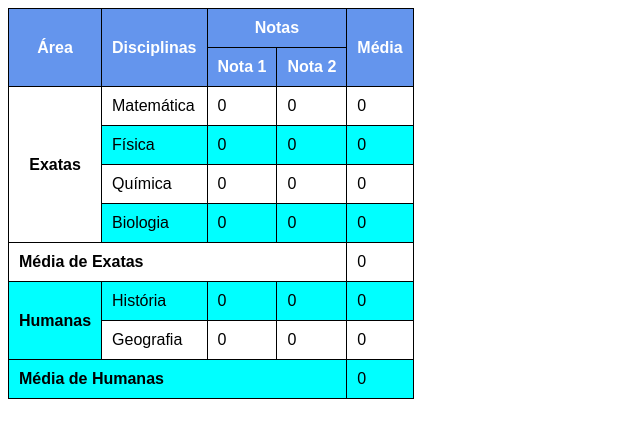
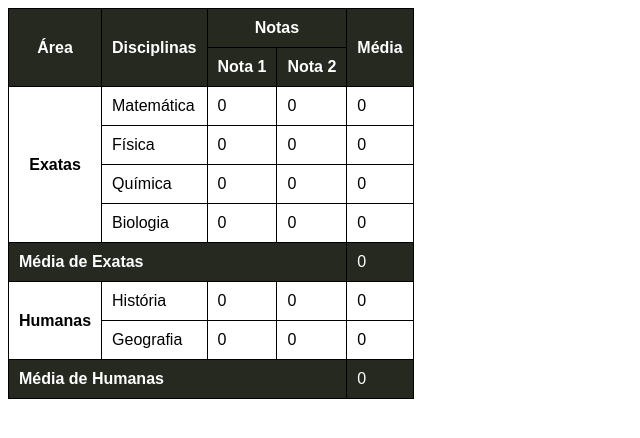
Before and after one commit to gabrielalves0617/html-css, a plain HTML site: page desafios/d014/desafio14.html in a window 1280 px wide. Shown: the whole page, without its empty margins (0-640 px from the left). Drawn offline with Linux system fonts and the light colour scheme.

Commit message:
desafio 14 terminado

```diff
--- a/desafios/d014/desafio14.html
+++ b/desafios/d014/desafio14.html
@@ -27,7 +27,7 @@
         }
 
         thead:nth-child(odd) {
-            background-color: cornflowerblue;
+            background-color: rgb(37, 41, 32);
             color: white;
 
         }
@@ -37,15 +37,16 @@
 
         }
 
-        tbody > tr:nth-child(2n) {
-            background-color: aqua ;
+        tbody > tr:nth-child(5n) {
+            background-color: rgb(37, 41, 32);
+            color: white;
         }
 
-       tbody > tr > th:nth-child(even) {
-            background-color: aliceblue;
-       }
+        tbody > tr.zebra:nth-child(even) {
+            background-color: rgb(37, 41, 32);
+            color: white;
 
-
+        }
 
     </style>
 </head>
@@ -54,15 +55,15 @@
         <thead>
 
              <tr>
-                <th rowspan="2" class="c">Área</th>
-                <th rowspan="2">Disciplinas</th>
-                <th colspan="2" class="c">Notas </th>
-                <th rowspan="2">Média</th>
+                <th rowspan="2" class="c" scope="col">Área</th>
+                <th rowspan="2" scope="col">Disciplinas</th>
+                <th colspan="2" class="c" scope="colgroup">Notas </th>
+                <th rowspan="2" scope="colgroup">Média</th>
             </tr>
 
              <tr>
-                <td>Nota 1</td>
-                <td>Nota 2</td>
+                <th scope="col">Nota 1</th>
+                <th scope="col">Nota 2</t>
              </tr>
 
         </thead>
@@ -70,7 +71,7 @@
 
         <tbody>
                 <tr>
-                    <th rowspan="4" class="c">Exatas</th>
+                    <th rowspan="4" class="c" scope="rowgroup">Exatas</th>
                     <td>Matemática</td>
                     <td>0</td>
                     <td>0</td>
@@ -101,12 +102,12 @@
                 </tr>
 
                 <tr>
-                    <th colspan="4" class="des"> Média de Exatas</th>
+                    <th colspan="4" scope="row"> Média de Exatas</th>
                     <td>0</td>
                 </tr>
 
                     <tr>
-                        <th rowspan="2">Humanas</th>
+                        <th rowspan="2" scope="rowgroup">Humanas</th>
                         <td>História</td>
                         <td>0</td>
                         <td>0</td>
@@ -118,9 +119,9 @@
                         <td>0</td>
                         <td>0</td>
                     </tr>
-                    <tr>
-                        <th colspan="4">Média de Humanas</th>
-                        <td class="">0</td>
+                    <tr class="zebra">
+                        <th colspan="4" scope="row">Média de Humanas</th>
+                        <td>0</td>
                     </tr>
             </tbody>
 
```
